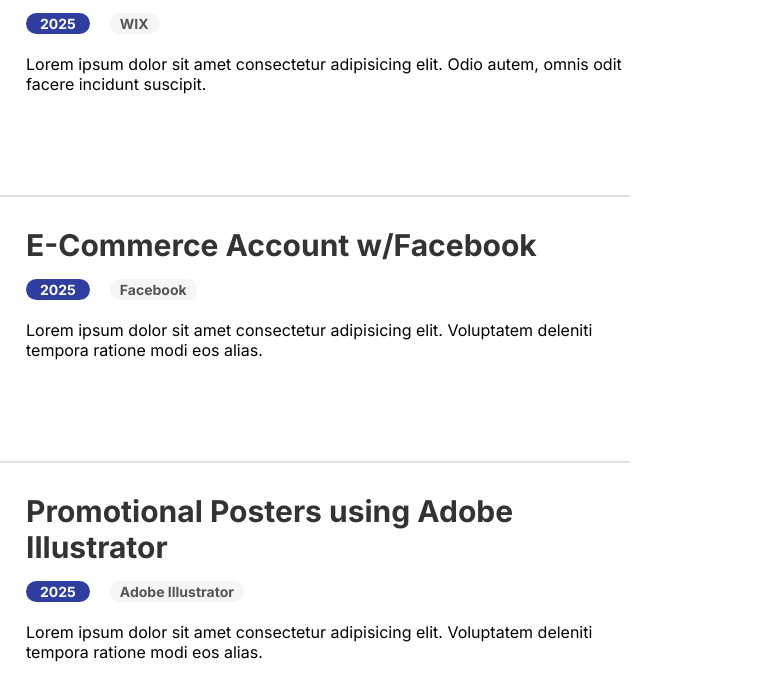
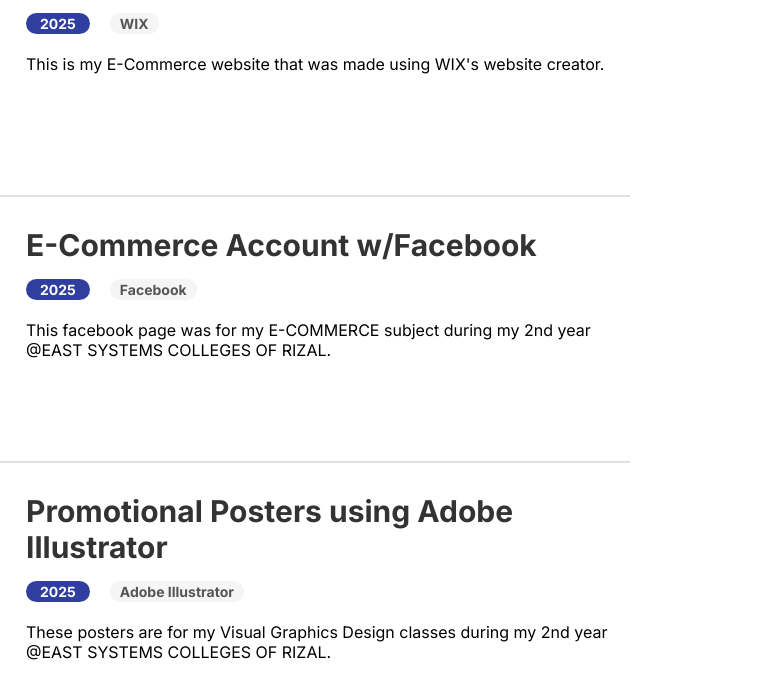
Before and after one commit to Renzo12182024/MIDTERM2025-ESCR-PORTFOLIO, a plain HTML site: page projects.html in a window 1280 px wide. Shown: the part 272-967 px from the top of the page, 502-1280 px from the left. Drawn offline with nearby package versions, Linux system fonts and the light colour scheme.

Commit message:
Update projects.html

```diff
--- a/projects.html
+++ b/projects.html
@@ -43,8 +43,7 @@
                         </div>
                         <h4>WIX</h4>
                     </div>
-                    <p>Lorem ipsum dolor sit amet consectetur adipisicing elit.
-                        Odio autem, omnis odit facere incidunt suscipit.</p>
+                    <p>This is my E-Commerce website that was made using WIX's website creator.</p>
                 </div>
             </div>
             <div class="item">
@@ -63,8 +62,8 @@
                         </div>
                         <h4>Facebook</h4>
                     </div>
-                    <p>Lorem ipsum dolor sit amet consectetur
-                        adipisicing elit. Voluptatem deleniti tempora ratione modi eos alias.</p>
+                    <p>This facebook page was for my E-COMMERCE subject during my 2nd year
+                          @EAST SYSTEMS COLLEGES OF RIZAL.</p>
                 </div>
             </div>
             <div class="item">
@@ -83,8 +82,8 @@
                         </div>
                         <h4>Adobe Illustrator</h4>
                     </div>
-                    <p>Lorem ipsum dolor sit amet consectetur
-                        adipisicing elit. Voluptatem deleniti tempora ratione modi eos alias.</p>
+                    <p>These posters are for my Visual Graphics Design classes during my 2nd year
+                         @EAST SYSTEMS COLLEGES OF RIZAL.</p>
                 </div>
             </div>
         </div>
@@ -107,4 +106,5 @@
     </footer>
 
 </body>
+
 </html>
```
